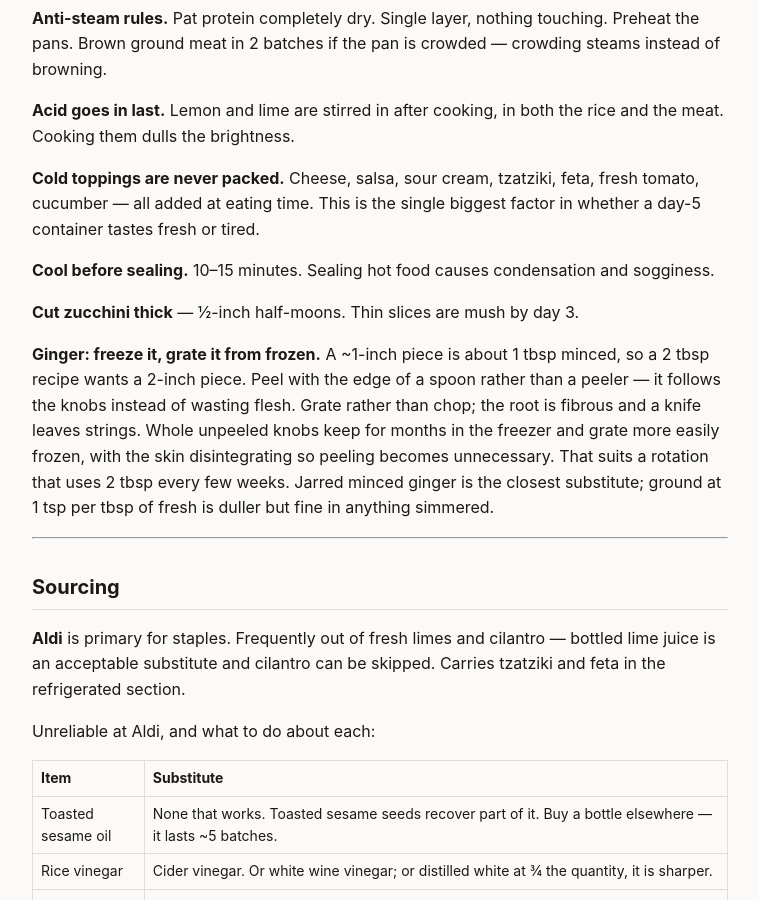
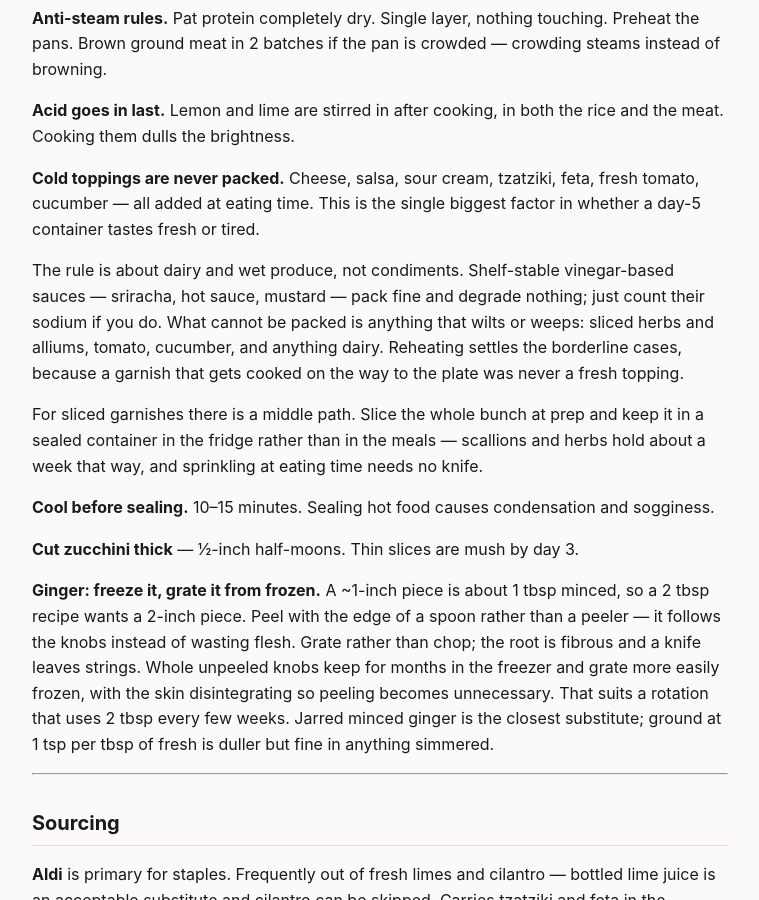
Before and after one commit to ZJBecker32/ten-containers, a Jekyll site: the page built from docs/standing-parameters.md, in a window 1280 px wide and 900 px high, scrolled down 3926 px. Shown: the whole window, without its empty margins (260-1019 px from the left). Built offline with Jekyll 4.4.1, drawn with Linux system fonts in a browser that asks for light colours.

Commit message:
Split the no-packing rule: condiments pack, garnishes do not
The standing rule said cold toppings are never packed, listing cheese, salsa,
sour cream, tzatziki, feta, tomato and cucumber. Sriracha was filed alongside
them in the beef recipe, which is wrong — it is shelf-stable and vinegar-based,
degrades nothing, and makes nothing soggy. The rule is about dairy and wet
produce, not condiments.

Scallions are a genuine case for it. Sliced raw and packed, they wilt within
days, and reheating cooks them into soft onion rather than leaving a fresh
garnish. That is the test that separates the two: a garnish cooked on the way
to the plate was never a fresh topping.

Records the middle path for sliced garnishes — slice the bunch at prep and
keep it in a sealed container in the fridge rather than in the meals. About a
week of life, and no knife at eating time.

Sriracha moves out of fresh_toppings, with a note that a teaspoon is ~80 mg of
sodium and takes a container from ~750 to ~830, over the ceiling.

Co-Authored-By: Claude Opus 5 <noreply@anthropic.com>
Claude-Session: https://claude.ai/code/session_01UgQQ4eCUmbkrGrvZUTtmrD

```diff
--- a/docs/standing-parameters.md
+++ b/docs/standing-parameters.md
@@ -176,6 +176,18 @@ the rice and the meat. Cooking them dulls the brightness.
 feta, fresh tomato, cucumber — all added at eating time. This is the single
 biggest factor in whether a day-5 container tastes fresh or tired.
 
+The rule is about dairy and wet produce, not condiments. Shelf-stable
+vinegar-based sauces — sriracha, hot sauce, mustard — pack fine and degrade
+nothing; just count their sodium if you do. What cannot be packed is anything
+that wilts or weeps: sliced herbs and alliums, tomato, cucumber, and anything
+dairy. Reheating settles the borderline cases, because a garnish that gets
+cooked on the way to the plate was never a fresh topping.
+
+For sliced garnishes there is a middle path. Slice the whole bunch at prep and
+keep it in a sealed container in the fridge rather than in the meals —
+scallions and herbs hold about a week that way, and sprinkling at eating time
+needs no knife.
+
 **Cool before sealing.** 10–15 minutes. Sealing hot food causes
 condensation and sogginess.
 
```
Also changed, not shown: recipes/ground-beef-broccoli.md (+11 -1 lines), 1 other file.
